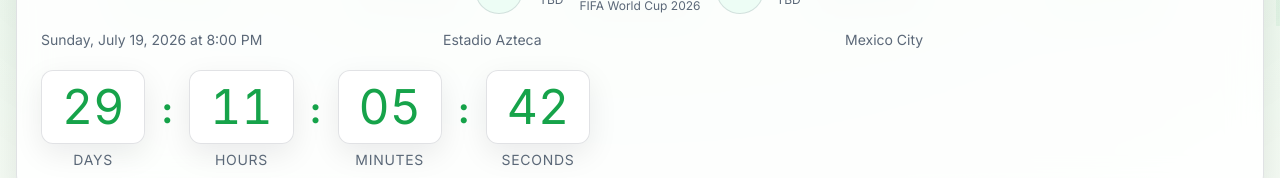
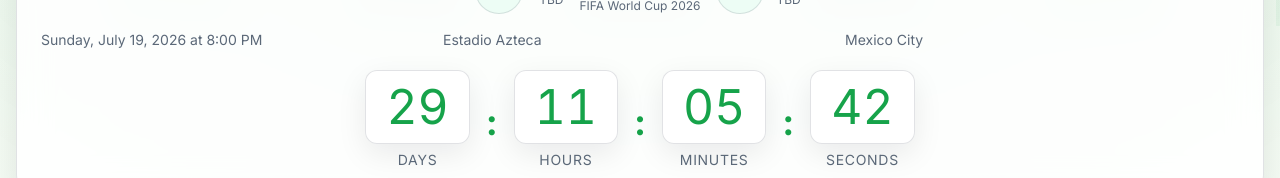
Before and after one commit to 1Touch-dev/global-cms-Polish, a Next.js app: page /en in a window 1280 px wide. Shown: the part 774-952 px from the top of the page. Built offline with nearby package versions, Linux system fonts and the light colour scheme; no server answers.

Commit message:
timer ui enhanced

```diff
--- a/src/app/[locale]/_components/HomePageClient.tsx
+++ b/src/app/[locale]/_components/HomePageClient.tsx
@@ -189,7 +189,7 @@ export default function HomePageClient({ aktuelleSpiele, scorers, gruppen, cmsAr
               <p>{nextWorldCupMatch.venue}</p>
               <p>{nextWorldCupMatch.location}</p>
             </div>
-            <div className="mt-5">
+            <div className="mt-5 flex justify-center">
               <CountdownTimer targetDate={nextWorldCupMatch.date} />
             </div>
           </Card>
--- a/src/components/wm/CountdownTimer.tsx
+++ b/src/components/wm/CountdownTimer.tsx
@@ -66,9 +66,9 @@ export function CountdownTimer({ targetDate = '2026-07-19T20:00:00Z' }: Countdow
   }
 
   return (
-    <div className="flex flex-wrap items-center gap-3 sm:gap-4">
+    <div className="flex flex-wrap items-end justify-center gap-3 sm:gap-4">
       {units.map((unit, idx) => (
-        <div key={unit.label} className="flex items-center gap-3 sm:gap-4">
+        <div key={unit.label} className="flex items-end gap-3 sm:gap-4">
           <div className="flex flex-col items-center">
             <div className="min-w-[60px] rounded-xl border border-[var(--border)] bg-[var(--surface)] px-3 py-2 text-center shadow-[var(--shadow-soft)] sm:min-w-[80px] sm:px-5 sm:py-3">
               <span className="font-[var(--font-display)] text-3xl tabular-nums text-[var(--accent)] sm:text-5xl">
@@ -80,7 +80,7 @@ export function CountdownTimer({ targetDate = '2026-07-19T20:00:00Z' }: Countdow
             </span>
           </div>
           {idx < units.length - 1 && (
-            <span className="-mt-5 text-2xl font-bold text-[var(--accent)] sm:text-4xl">:</span>
+            <span className="mb-6 text-2xl font-bold text-[var(--accent)] sm:text-4xl sm:mb-7">:</span>
           )}
         </div>
       ))}
```
